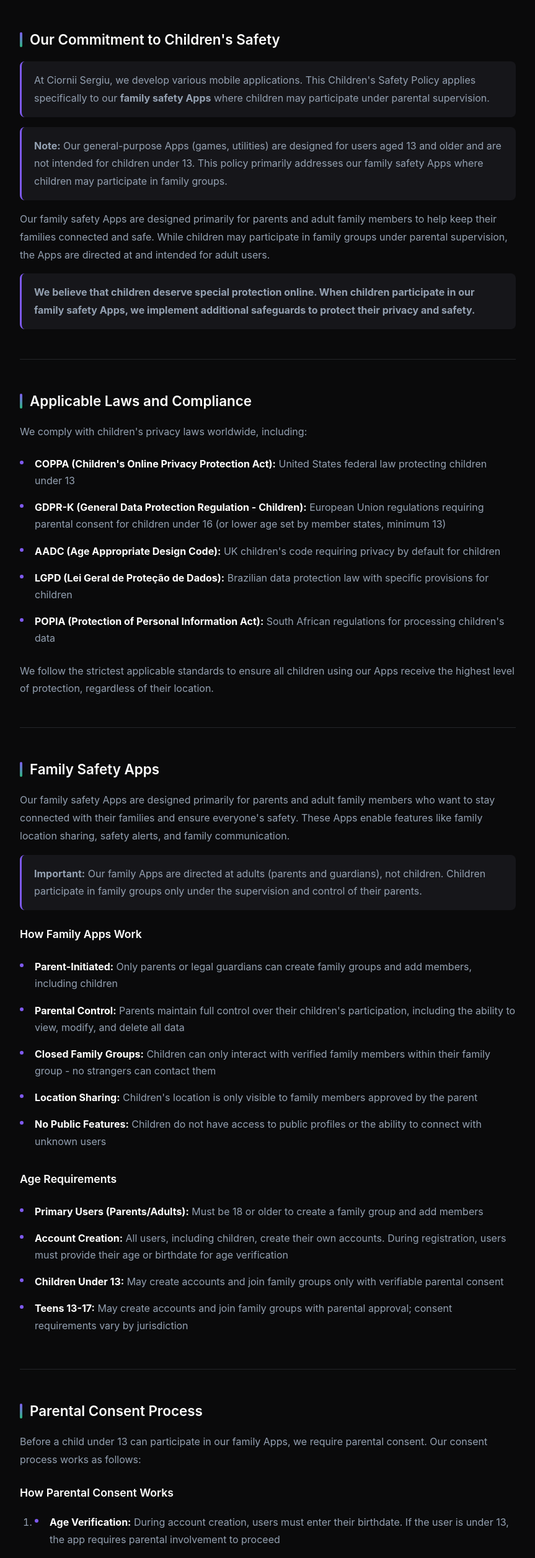
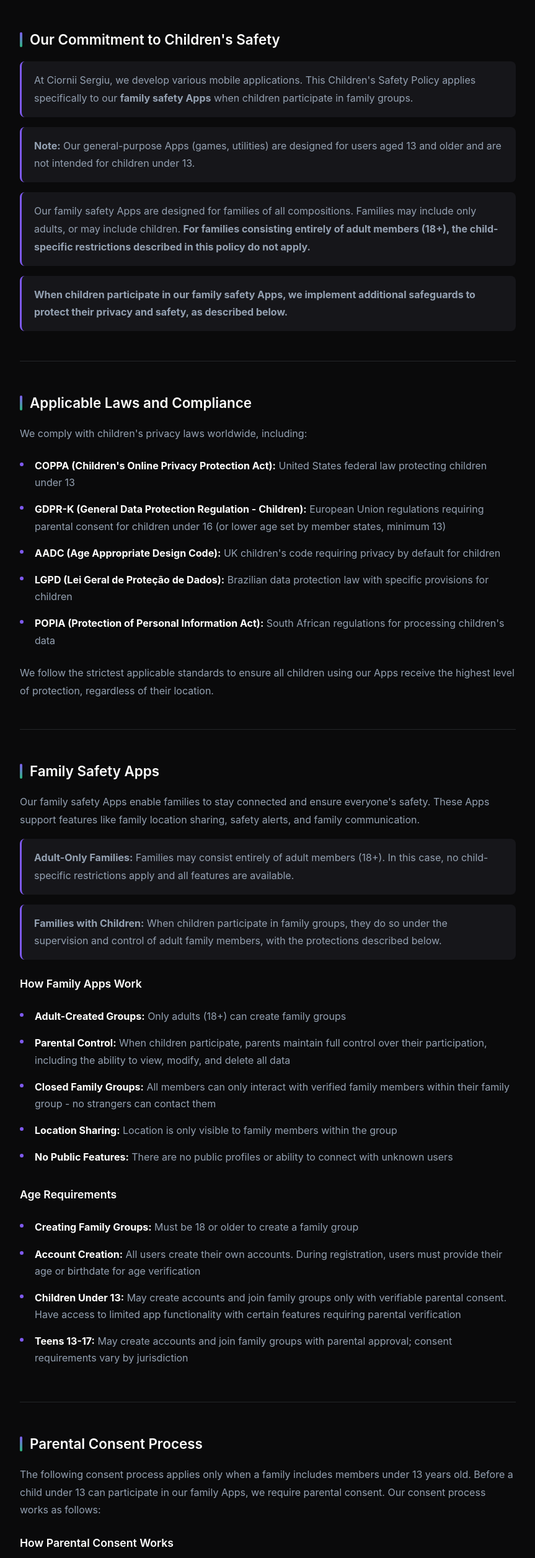
Before and after one commit to SERRVIEX/serrviex.github.io, a plain HTML site: page children-safety.html in a window 1280 px wide. Shown: the part 287-2800 px from the top of the page at 62% size, without its empty margins (208-1071 px from the left). Drawn offline with Linux system fonts and the light colour scheme.

Commit message:
update rules

```diff
--- a/children-safety.html
+++ b/children-safety.html
@@ -19,10 +19,10 @@
             <div class="legal-content">
                 <section>
                     <h2>Our Commitment to Children's Safety</h2>
-                    <p>At Ciornii Sergiu, we develop various mobile applications. This Children's Safety Policy applies specifically to our <strong>family safety Apps</strong> where children may participate under parental supervision.</p>
-                    <p><strong>Note:</strong> Our general-purpose Apps (games, utilities) are designed for users aged 13 and older and are not intended for children under 13. This policy primarily addresses our family safety Apps where children may participate in family groups.</p>
-                    <p>Our family safety Apps are designed primarily for parents and adult family members to help keep their families connected and safe. While children may participate in family groups under parental supervision, the Apps are directed at and intended for adult users.</p>
-                    <p><strong>We believe that children deserve special protection online. When children participate in our family safety Apps, we implement additional safeguards to protect their privacy and safety.</strong></p>
+                    <p>At Ciornii Sergiu, we develop various mobile applications. This Children's Safety Policy applies specifically to our <strong>family safety Apps</strong> when children participate in family groups.</p>
+                    <p><strong>Note:</strong> Our general-purpose Apps (games, utilities) are designed for users aged 13 and older and are not intended for children under 13.</p>
+                    <p>Our family safety Apps are designed for families of all compositions. Families may include only adults, or may include children. <strong>For families consisting entirely of adult members (18+), the child-specific restrictions described in this policy do not apply.</strong></p>
+                    <p><strong>When children participate in our family safety Apps, we implement additional safeguards to protect their privacy and safety, as described below.</strong></p>
                 </section>
 
                 <section>
@@ -40,30 +40,31 @@
 
                 <section>
                     <h2>Family Safety Apps</h2>
-                    <p>Our family safety Apps are designed primarily for parents and adult family members who want to stay connected with their families and ensure everyone's safety. These Apps enable features like family location sharing, safety alerts, and family communication.</p>
-                    <p><strong>Important:</strong> Our family Apps are directed at adults (parents and guardians), not children. Children participate in family groups only under the supervision and control of their parents.</p>
+                    <p>Our family safety Apps enable families to stay connected and ensure everyone's safety. These Apps support features like family location sharing, safety alerts, and family communication.</p>
+                    <p><strong>Adult-Only Families:</strong> Families may consist entirely of adult members (18+). In this case, no child-specific restrictions apply and all features are available.</p>
+                    <p><strong>Families with Children:</strong> When children participate in family groups, they do so under the supervision and control of adult family members, with the protections described below.</p>
 
                     <h3>How Family Apps Work</h3>
                     <ul>
-                        <li><strong>Parent-Initiated:</strong> Only parents or legal guardians can create family groups and add members, including children</li>
-                        <li><strong>Parental Control:</strong> Parents maintain full control over their children's participation, including the ability to view, modify, and delete all data</li>
-                        <li><strong>Closed Family Groups:</strong> Children can only interact with verified family members within their family group - no strangers can contact them</li>
-                        <li><strong>Location Sharing:</strong> Children's location is only visible to family members approved by the parent</li>
-                        <li><strong>No Public Features:</strong> Children do not have access to public profiles or the ability to connect with unknown users</li>
+                        <li><strong>Adult-Created Groups:</strong> Only adults (18+) can create family groups</li>
+                        <li><strong>Parental Control:</strong> When children participate, parents maintain full control over their participation, including the ability to view, modify, and delete all data</li>
+                        <li><strong>Closed Family Groups:</strong> All members can only interact with verified family members within their family group - no strangers can contact them</li>
+                        <li><strong>Location Sharing:</strong> Location is only visible to family members within the group</li>
+                        <li><strong>No Public Features:</strong> There are no public profiles or ability to connect with unknown users</li>
                     </ul>
 
                     <h3>Age Requirements</h3>
                     <ul>
-                        <li><strong>Primary Users (Parents/Adults):</strong> Must be 18 or older to create a family group and add members</li>
-                        <li><strong>Account Creation:</strong> All users, including children, create their own accounts. During registration, users must provide their age or birthdate for age verification</li>
-                        <li><strong>Children Under 13:</strong> May create accounts and join family groups only with verifiable parental consent</li>
+                        <li><strong>Creating Family Groups:</strong> Must be 18 or older to create a family group</li>
+                        <li><strong>Account Creation:</strong> All users create their own accounts. During registration, users must provide their age or birthdate for age verification</li>
+                        <li><strong>Children Under 13:</strong> May create accounts and join family groups only with verifiable parental consent. Have access to limited app functionality with certain features requiring parental verification</li>
                         <li><strong>Teens 13-17:</strong> May create accounts and join family groups with parental approval; consent requirements vary by jurisdiction</li>
                     </ul>
                 </section>
 
                 <section>
                     <h2>Parental Consent Process</h2>
-                    <p>Before a child under 13 can participate in our family Apps, we require parental consent. Our consent process works as follows:</p>
+                    <p>The following consent process applies only when a family includes members under 13 years old. Before a child under 13 can participate in our family Apps, we require parental consent. Our consent process works as follows:</p>
 
                     <h3>How Parental Consent Works</h3>
                     <ol style="list-style: decimal; padding-left: 1.5rem;">
@@ -103,7 +104,7 @@
                         <li><strong>Account Information:</strong> Name or nickname, email address (for account login), profile picture (optional), and age/birthdate (for age verification)</li>
                         <li><strong>Parent's Contact Information:</strong> Parent's email address for consent and communication purposes</li>
                         <li><strong>Location Data:</strong> Real-time GPS location to enable family members to see each other's whereabouts (with verifiable parental consent for children under 13)</li>
-                        <li><strong>User-Generated Content:</strong> Chat messages sent within family groups (children under 13 cannot create meeting points or personal places)</li>
+                        <li><strong>User-Generated Content:</strong> Chat messages sent within family groups (children under 13 have limited content creation abilities and certain actions require parental verification)</li>
                         <li><strong>Device Information:</strong> Device type, operating system, and app version (for app functionality and troubleshooting)</li>
                         <li><strong>Usage Data:</strong> Basic app usage to provide and improve the service (never for advertising targeting)</li>
                     </ul>
@@ -124,7 +125,7 @@
                     <ul>
                         <li><strong>Providing Family Safety Features:</strong> Enabling family location sharing and safety alerts</li>
                         <li><strong>Family Chat:</strong> Children can send and receive messages with family members within their family group</li>
-                        <li><strong>Meeting Points:</strong> Children under 13 can view meeting points created by other family members, but cannot create their own meeting points or personal places</li>
+                        <li><strong>Limited Content Creation:</strong> Children under 13 can view content created by other family members but have limited ability to create their own content. Certain actions require parental verification</li>
                         <li><strong>Family Group Participation:</strong> Maintaining the child's participation within the family group</li>
                         <li><strong>Safety and Security:</strong> Protecting the child from unauthorized access and ensuring app security</li>
                         <li><strong>Customer Support:</strong> Responding to parent or guardian inquiries</li>
@@ -168,8 +169,9 @@
                 <section>
                     <h2>In-App Purchases and Subscriptions</h2>
                     <p>Our Apps may offer premium features, subscriptions, or in-app purchases. Purchases are handled through the Apple App Store or Google Play Store, which have their own age-appropriate purchase policies.</p>
+                    <p><strong>Adult-Only Families:</strong> For families consisting entirely of adult members, there are no age-based purchase restrictions within our Apps.</p>
 
-                    <h3>Purchase Policies by Age</h3>
+                    <h3>Purchase Policies by Age (When Children Participate)</h3>
                     <ul>
                         <li><strong>Children Under 13:</strong> Cannot make in-app purchases. Purchase functionality is disabled for users identified as under 13 based on their birthdate during account creation</li>
                         <li><strong>Teens 13-17:</strong> May make purchases subject to device parental control settings and platform policies</li>
@@ -308,7 +310,7 @@
                         <li><strong>Family-Only Visibility:</strong> A child's location is only visible to verified family members</li>
                         <li><strong>Parent-Controlled Sharing:</strong> Parents decide who can see their child's location</li>
                         <li><strong>No Location Advertising:</strong> Children's location is never used for advertising</li>
-                        <li><strong>Emergency Features:</strong> SOS and emergency alert features to help keep children safe</li>
+                        <li><strong>Emergency Features:</strong> Safety and emergency features may be available to help keep family members safe</li>
                     </ul>
 
                     <h3>Account Safety</h3>
```
Also changed, not shown: privacy.html (+11 -8 lines), terms.html (+5 -4 lines), 1 other file.
